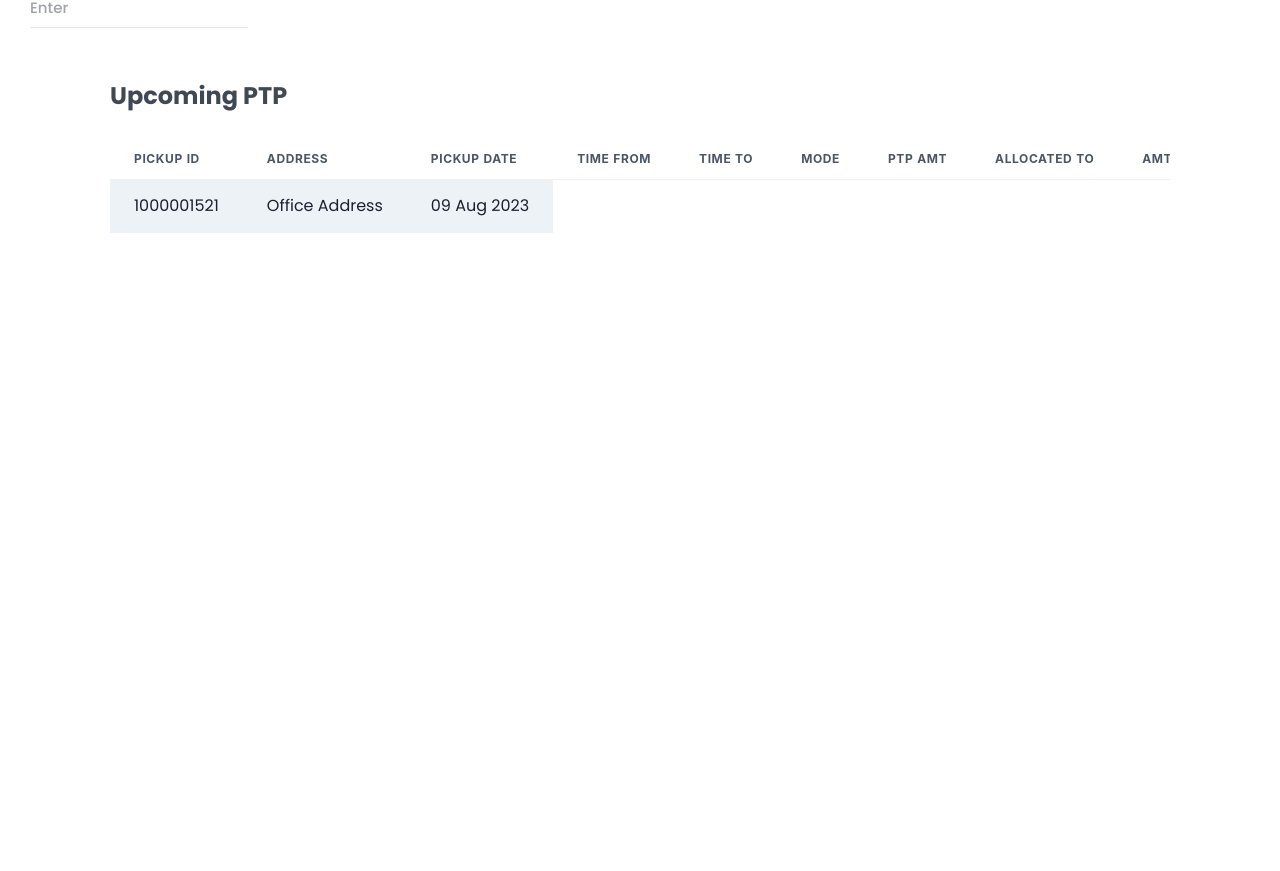
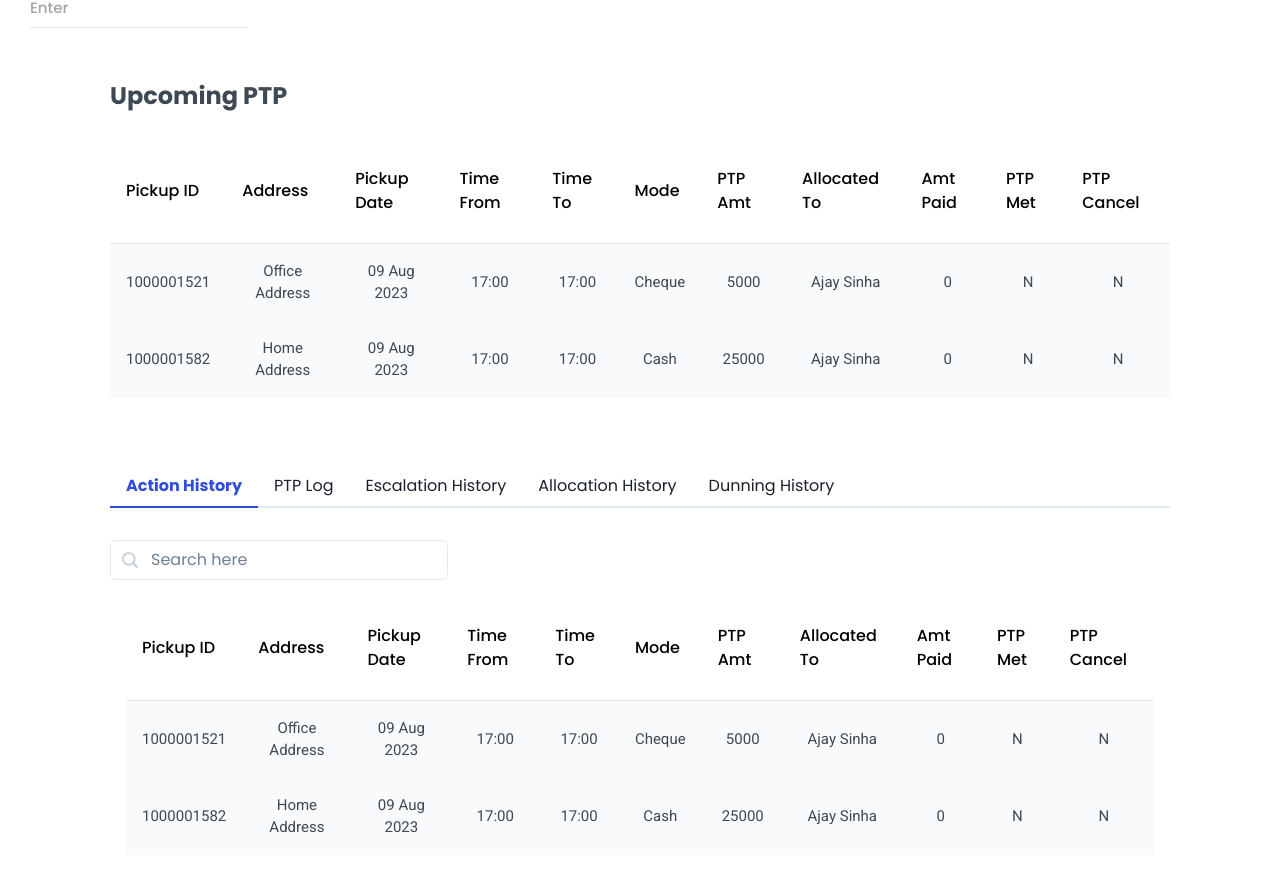
Before and after one commit to RojanSr/Dashboard, a React (Vite) app: page / in a window 1280 px wide. Shown: the part 1216-2087 px from the top of the page. Before the commit the page ends 1449 px from the top, so only its background shows below. Built offline with nearby package versions, Linux system fonts and the light colour scheme.

Commit message:
add: tables

```diff
--- a/package.json
+++ b/package.json
@@ -19,7 +19,8 @@
     "framer-motion": "^10.13.1",
     "react": "^18.2.0",
     "react-dom": "^18.2.0",
-    "react-icons": "^4.10.1"
+    "react-icons": "^4.10.1",
+    "react-table": "^7.8.0"
   },
   "devDependencies": {
     "@types/react": "^18.2.15",
--- /dev/null
+++ b/src/components/TabComponent.jsx
@@ -0,0 +1,84 @@
+import React from "react";
+import {
+  Tabs,
+  TabList,
+  TabPanels,
+  Tab,
+  TabPanel,
+  Box,
+  Input,
+  InputGroup,
+  InputLeftElement,
+} from "@chakra-ui/react";
+
+import { Search2Icon } from "@chakra-ui/icons";
+import ActionHistory from "./collectionPage/Contact/Parts/TabActions/ActionHistory";
+import PTPlog from "./collectionPage/Contact/Parts/TabActions/PTPlog";
+import EscalationHistory from "./collectionPage/Contact/Parts/TabActions/EscalationHistory";
+import AllocationHistory from "./collectionPage/Contact/Parts/TabActions/AllocationHistory";
+import DunningHistory from "./collectionPage/Contact/Parts/TabActions/DunningHistory";
+
+const tabData = [
+  { name: "Action History" },
+  { name: "PTP Log" },
+  { name: "Escalation History" },
+  { name: "Allocation History" },
+  { name: "Dunning History" },
+];
+
+const TabComponent = () => {
+  return (
+    <Tabs>
+      <TabList fontSize="15px">
+        {tabData.map((tab) => (
+          <Box key={tab.name}>
+            <Tab
+              _selected={{
+                fontWeight: "700",
+                color: "#2F4CDD",
+                borderBottom: "2px",
+              }}
+              transition="0.1s ease-in"
+            >
+              {tab.name}
+            </Tab>
+          </Box>
+        ))}
+      </TabList>
+
+      <InputGroup w="338px" mt="32px">
+        <InputLeftElement pointerEvents="none">
+          <Search2Icon color="gray.300" />
+        </InputLeftElement>
+        <Input
+          type="tel"
+          placeholder="Search here"
+          _focus={{
+            boxShadow: "0 0 0 rgb(255, 255, 255)",
+            borderColor: "rgba(0, 0, 0, 0.15)",
+          }}
+        />
+      </InputGroup>
+
+      <TabPanels>
+        <TabPanel>
+          <ActionHistory />
+        </TabPanel>
+        <TabPanel>
+          <PTPlog />
+        </TabPanel>
+        <TabPanel>
+          <EscalationHistory />
+        </TabPanel>
+        <TabPanel>
+          <AllocationHistory />
+        </TabPanel>
+        <TabPanel>
+          <DunningHistory />
+        </TabPanel>
+      </TabPanels>
+    </Tabs>
+  );
+};
+
+export default TabComponent;
--- a/src/components/TableComponent.jsx
+++ b/src/components/TableComponent.jsx
@@ -1,4 +1,5 @@
 import React from "react";
+import { useTable } from "react-table";
 import {
   Table,
   Thead,
@@ -12,33 +13,147 @@ import {
 } from "@chakra-ui/react";
 
 const TableComponent = () => {
+  const data = React.useMemo(
+    () => [
+      {
+        col1: "1000001521",
+        col2: "Office Address",
+        col3: "09 Aug 2023",
+        col4: "17:00",
+        col5: "17:00",
+        col6: "Cheque",
+        col7: "5000",
+        col8: "Ajay Sinha",
+        col9: "0",
+        col10: "N",
+        col11: "N",
+      },
+      {
+        col1: "1000001582",
+        col2: "Home Address",
+        col3: "09 Aug 2023",
+        col4: "17:00",
+        col5: "17:00",
+        col6: "Cash",
+        col7: "25000",
+        col8: "Ajay Sinha",
+        col9: "0",
+        col10: "N",
+        col11: "N",
+      },
+    ],
+    []
+  );
+
+  const columns = React.useMemo(
+    () => [
+      {
+        Header: "Pickup ID",
+        accessor: "col1",
+      },
+      {
+        Header: "Address",
+        accessor: "col2",
+      },
+      {
+        Header: "Pickup Date",
+        accessor: "col3",
+      },
+      {
+        Header: "Time From",
+        accessor: "col4",
+      },
+      {
+        Header: "Time To",
+        accessor: "col5",
+      },
+      {
+        Header: "Mode",
+        accessor: "col6",
+      },
+      {
+        Header: "PTP Amt",
+        accessor: "col7",
+      },
+      {
+        Header: "Allocated To",
+        accessor: "col8",
+      },
+      {
+        Header: "Amt Paid",
+        accessor: "col9",
+      },
+      {
+        Header: "PTP Met",
+        accessor: "col10",
+      },
+      {
+        Header: "PTP Cancel",
+        accessor: "col11",
+      },
+    ],
+    []
+  );
+
+  const { getTableProps, getTableBodyProps, headerGroups, rows, prepareRow } =
+    useTable({ columns, data });
+
   return (
-    <TableContainer>
-      <Table variant="striped" colorScheme="gray">
-        <Thead>
-          <Tr>
-            <Th>Pickup ID</Th>
-            <Th>Address</Th>
-            <Th>Pickup Date</Th>
-            <Th>Time From</Th>
-            <Th>Time To</Th>
-            <Th>Mode</Th>
-            <Th>PTP Amt</Th>
-            <Th>Allocated To</Th>
-            <Th>Amt Paid</Th>
-            <Th>PTP Met</Th>
-            <Th>PTP Cancel</Th>
-          </Tr>
-        </Thead>
-        <Tbody>
-          <Tr>
-            <Td>1000001521</Td>
-            <Td>Office Address</Td>
-            <Td>09 Aug 2023</Td>
-          </Tr>
-        </Tbody>
-      </Table>
-    </TableContainer>
+    <table {...getTableProps()}>
+      <thead>
+        {headerGroups.map((headerGroup) => (
+          <tr {...headerGroup.getHeaderGroupProps()}>
+            {headerGroup.headers.map((column) => (
+              <th
+                {...column.getHeaderProps()}
+                style={{
+                  marginTop: "8px",
+                  padding: "28px 16px",
+                  borderBottom: "1px solid #E5E7EB",
+                  background: "#FFF",
+                  color: "black",
+                  fontWeight: "500",
+                  fontSize: "16px",
+                  fontFamily: '"Poppins", sans-serif',
+                  width: "auto",
+                  textAlign: "start",
+                }}
+              >
+                {column.render("Header")}
+              </th>
+            ))}
+          </tr>
+        ))}
+      </thead>
+      <tbody {...getTableBodyProps()}>
+        {rows.map((row) => {
+          prepareRow(row);
+          return (
+            <tr {...row.getRowProps()}>
+              {row.cells.map((cell) => {
+                return (
+                  <td
+                    {...cell.getCellProps()}
+                    style={{
+                      marginBottom: "8px",
+                      padding: "16px",
+                      background: "#F9FAFB",
+                      textAlign: "center",
+                      fontFamily: '"Roboto", sans-serif',
+                      fontWeight: "400",
+                      fontSize: "15px",
+                      color: "#3E4954",
+                    }}
+                  >
+                    {cell.render("Cell")}
+                  </td>
+                );
+              })}
+            </tr>
+          );
+        })}
+      </tbody>
+    </table>
   );
 };
 
--- /dev/null
+++ b/src/components/collectionPage/Contact/Parts/TabActions/ActionHistory.jsx
@@ -0,0 +1,12 @@
+import React from "react";
+import TableComponent from "../../../../TableComponent";
+
+const ActionHistory = () => {
+  return (
+    <>
+      <TableComponent />
+    </>
+  );
+};
+
+export default ActionHistory;
--- /dev/null
+++ b/src/components/collectionPage/Contact/Parts/TabActions/AllocationHistory.jsx
@@ -0,0 +1,12 @@
+import React from "react";
+import TableComponent from "../../../../TableComponent";
+
+const AllocationHistory = () => {
+  return (
+    <>
+      <TableComponent />
+    </>
+  );
+};
+
+export default AllocationHistory;
--- /dev/null
+++ b/src/components/collectionPage/Contact/Parts/TabActions/DunningHistory.jsx
@@ -0,0 +1,12 @@
+import React from "react";
+import TableComponent from "../../../../TableComponent";
+
+const DunningHistory = () => {
+  return (
+    <>
+      <TableComponent />
+    </>
+  );
+};
+
+export default DunningHistory;
--- /dev/null
+++ b/src/components/collectionPage/Contact/Parts/TabActions/EscalationHistory.jsx
@@ -0,0 +1,12 @@
+import React from "react";
+import TableComponent from "../../../../TableComponent";
+
+const EscalationHistory = () => {
+  return (
+    <>
+      <TableComponent />
+    </>
+  );
+};
+
+export default EscalationHistory;
--- /dev/null
+++ b/src/components/collectionPage/Contact/Parts/TabActions/PTPlog.jsx
@@ -0,0 +1,12 @@
+import React from "react";
+import TableComponent from "../../../../TableComponent";
+
+const PTPlog = () => {
+  return (
+    <>
+      <TableComponent />
+    </>
+  );
+};
+
+export default PTPlog;
--- a/src/components/collectionPage/Contact/Parts/UpcomingPTP.jsx
+++ b/src/components/collectionPage/Contact/Parts/UpcomingPTP.jsx
@@ -1,6 +1,7 @@
-import { Box, Text, VStack } from "@chakra-ui/react";
+import { Box, Text } from "@chakra-ui/react";
 import React from "react";
 import TableComponent from "../../../TableComponent";
+import TabComponent from "../../../TabComponent";
 
 const UpcomingPTP = () => {
   return (
@@ -14,9 +15,10 @@ const UpcomingPTP = () => {
       >
         Upcoming PTP
       </Text>
-      <VStack>
+      <Box mb="68px">
         <TableComponent />
-      </VStack>
+      </Box>
+      <TabComponent />
     </Box>
   );
 };
```
Also changed, not shown: 1 other file (tests, documents, lock files or other folders).
